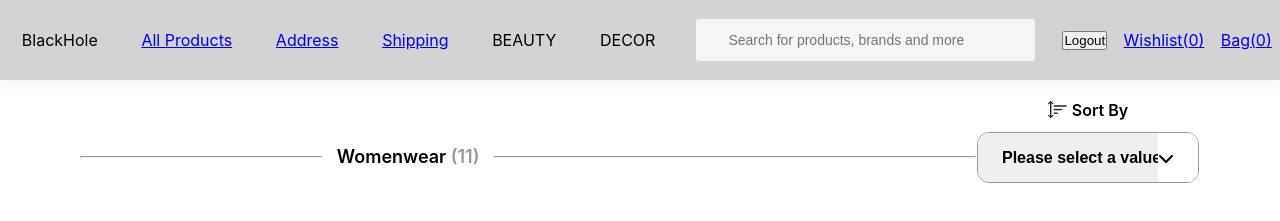
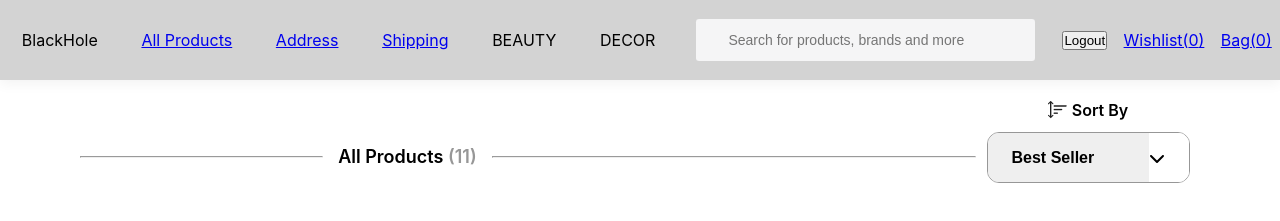
Before and after one commit to vikrantaroraa/ecommerce-app, a React (Create React App) app: page / in a window 1280 px wide. Shown: the top 221 px of the page. Built offline with nearby package versions, Linux system fonts and the light colour scheme.

Commit message:
feat: completed stateful url feature implementation for sort and filter

```diff
--- a/src/Pages/Shop/AllProducts.tsx
+++ b/src/Pages/Shop/AllProducts.tsx
@@ -9,29 +9,71 @@ import SimilarProductsCard from "src/components/SimilarProductsCard/SimilarProdu
 import { FontAwesomeIcon } from "@fortawesome/react-fontawesome";
 import { faChevronDown } from "@fortawesome/free-solid-svg-icons";
 import { allProducts } from "src/api/all-products";
-import sortBy from "src/assets/svg/sortBy.jpg";
+import sortByIcon from "src/assets/svg/sortByIcon.jpg";
 import {
   checkboxFilterNames,
   checkboxFiltersList,
   FilterObject,
+  sortByOptions,
 } from "src/context/sort-and-filter-store/checkboxFiltersList";
 import { useSortAndFilter } from "src/context/sort-and-filter-store/sort-and-filter-context";
 import PriceFilterComponent from "src/components/PriceFilterComponent/PriceFilterComponent";
+import React, { useEffect } from "react";
 // import sortBy from "src/assets/svg/sortBy.svg";
-
-const sortByOptions = [
-  "Please select a value",
-  "Best Seller",
-  "Price: Low to High",
-  "Price: High to Low",
-  "New Arrival",
-  "Popularity",
-];
 
 const AllProducts = () => {
   const [searchParams, setSearchParams] = useSearchParams();
-  const { dispatch: productDispatch } = useCart();
+  // const { dispatch: productDispatch } = useCart();
   const { state, dispatch: sortAndFilterDispatch } = useSortAndFilter();
+
+  useEffect(() => {
+    const currentStatefulUrl = window.location;
+    const currentSearchParams = new URLSearchParams(currentStatefulUrl.search);
+    const allCheckBoxFilters = [...checkboxFilterNames];
+
+    // extracting all applied checkbox filters from URL and applying them on page render
+    allCheckBoxFilters.map((filterName) => {
+      const filterTypeDecapitalised =
+        filterName.charAt(0).toLowerCase() + filterName.slice(1);
+      const allCurrentlyAppliedCheckboxFilters = currentSearchParams.getAll(
+        filterTypeDecapitalised
+      );
+      const appliedFiltersArrayLength =
+        allCurrentlyAppliedCheckboxFilters.length;
+      if (appliedFiltersArrayLength > 0) {
+        for (let i = 0; i < appliedFiltersArrayLength; i++) {
+          const appliedFilterObject = checkboxFiltersList[
+            filterName as keyof typeof checkboxFiltersList
+          ].filter(
+            ({ urlParameter }) =>
+              urlParameter === allCurrentlyAppliedCheckboxFilters[i]
+          );
+          const dispatchAction = appliedFilterObject[0].dispatchAction;
+          sortAndFilterDispatch({ type: `${dispatchAction}` });
+        }
+      }
+    });
+
+    // extracting applied sort option from URL and applying it on page render
+    const currentlyAppliedSortOption = currentSearchParams.get("sort");
+    if (currentlyAppliedSortOption) {
+      const appliedSortOptionObject = sortByOptions.filter(
+        ({ urlParameter }) => urlParameter === currentlyAppliedSortOption
+      );
+      const dispatchPayload = appliedSortOptionObject[0].dispatchPayload;
+      sortAndFilterDispatch({ type: "SORT", payload: `${dispatchPayload}` });
+    }
+
+    // extracting applied price filter value from URL and applying it on page render
+    const currentlyAppliedPriceFilterValue = searchParams.get("max-price");
+    if (currentlyAppliedPriceFilterValue) {
+      sortAndFilterDispatch({
+        type: "CHANGE_PRICE_RANGE",
+        payload: currentlyAppliedPriceFilterValue,
+      });
+    }
+  }, []);
+
   const {
     originalDataList,
     showMenProducts,
@@ -64,10 +106,11 @@ const AllProducts = () => {
     show7DaysDeliveryProducts,
     show15DaysDeliveryProducts,
     priceRange,
+    sortBy,
   } = state;
 
   const getFilteredData = (
-    productsUnderPriceRange: typeof allProducts,
+    sortedData: typeof allProducts,
     {
       showMenProducts,
       showWomenProducts,
@@ -100,7 +143,7 @@ const AllProducts = () => {
       show15DaysDeliveryProducts,
     }: any
   ) => {
-    return productsUnderPriceRange
+    return sortedData
       .filter(({ gender }: any) => (showMenProducts ? gender === "Men" : true))
       .filter(({ gender }) => (showWomenProducts ? gender === "Women" : true))
       .filter(({ sizesAvailable }) =>
@@ -185,12 +228,33 @@ const AllProducts = () => {
     return originalDataList;
   };
 
+  const getSortedData = (
+    productsUnderPriceRange: typeof allProducts,
+    sortBy: string | null
+  ) => {
+    if (sortBy && sortBy === "PRICE_LOW_TO_HIGH") {
+      return productsUnderPriceRange.sort(
+        (a, b) => Number(a.price) - Number(b.price)
+      );
+    }
+
+    if (sortBy && sortBy === "PRICE_HIGH_TO_LOW") {
+      return productsUnderPriceRange.sort(
+        (a, b) => Number(b.price) - Number(a.price)
+      );
+    }
+
+    return productsUnderPriceRange;
+  };
+
   const productsUnderPriceRange = getProductsUnderPriceRange(
     originalDataList,
     priceRange
   );
 
-  const filteredData = getFilteredData(productsUnderPriceRange, {
+  const sortedData = getSortedData(productsUnderPriceRange, sortBy);
+
+  const filteredData = getFilteredData(sortedData, {
     showMenProducts,
     showWomenProducts,
     showExtraSmallSize,
@@ -222,7 +286,9 @@ const AllProducts = () => {
     show15DaysDeliveryProducts,
   });
 
-  const handleCheckboxFilterClick = (event: any) => {
+  const handleCheckboxFilterClick = (
+    event: React.ChangeEvent<HTMLInputElement>
+  ) => {
     const { name, value } = event.currentTarget;
     // console.log({ name }, { value });
     const currentSearchParams = new URLSearchParams(searchParams);
@@ -252,43 +318,73 @@ const AllProducts = () => {
     }
   };
 
+  const triggerSortDispatch = (event: React.ChangeEvent<HTMLSelectElement>) => {
+    const { value } = event.target;
+    const selectedOption = sortByOptions.find(
+      ({ urlParameter }) => urlParameter === value
+    );
+    const dispatchPayload = selectedOption!.dispatchPayload;
+    // console.log({ dispatchPayload });
+    sortAndFilterDispatch({ type: "SORT", payload: `${dispatchPayload}` });
+  };
+
+  const handleSortByFilterClick = (
+    event: React.ChangeEvent<HTMLSelectElement>
+  ) => {
+    const { name, value } = event.currentTarget;
+    // console.log("ye hai name value", { name }, { value });
+    const currentSearchParams = new URLSearchParams(searchParams);
+    // console.log("Line 206 currentSearchParams", currentSearchParams.toString());
+
+    currentSearchParams.set(name, value);
+    setSearchParams(currentSearchParams);
+  };
+
+  const handlePriceFilterClick = (
+    event: React.ChangeEvent<HTMLInputElement>
+  ) => {
+    const { name, value } = event.currentTarget;
+    const currentSearchParams = new URLSearchParams(searchParams);
+    // console.log({ name }, { value });
+    // console.log(currentSearchParams.toString());
+    currentSearchParams.set(name, value);
+    setSearchParams(currentSearchParams);
+  };
+
   return (
     <div className={styles["all-products"]}>
       <div className={styles["product-category-info-and-sortby-container"]}>
         <div className={styles["product-category-info"]}>
           <hr className={styles["first-hr"]} />
           <span className={styles["product-category-heading"]}>
-            Womenwear <span className={styles["number-of-items"]}>(11)</span>
+            All Products <span className={styles["number-of-items"]}>(11)</span>
           </span>
           <hr className={styles["second-hr"]} />
         </div>
         <div className={styles["sortby-container"]}>
           <div className={styles["sortby-heading-and-icon"]}>
-            <img src={sortBy} alt="Sort By" />
+            <img src={sortByIcon} alt="Sort By" />
             <span className={styles["sortby-heading"]}>Sort By</span>
           </div>
           <div className={styles["sortby-dropdown-container"]}>
             <select
-              onChange={(e) => {
-                console.log("from select", e.target.value);
+              className={styles["sortby-dropdown"]}
+              name="sort"
+              onChange={(event) => {
+                triggerSortDispatch(event);
+                handleSortByFilterClick(event);
               }}
-              onMouseDown={(e) => {
-                // e.preventDefault();
-              }}
-              className={styles["sortby-dropdown"]}
-              name="sortBy"
-              id="sortBy"
             >
-              {sortByOptions.map((size) => (
-                <option
-                  onSelect={(e) => {
-                    console.log(e.target);
-                  }}
-                  value={size}
-                >
-                  {size}
-                </option>
-              ))}
+              {sortByOptions.map(
+                ({ filterLabel, urlParameter, dispatchPayload }) => (
+                  <option
+                    value={urlParameter}
+                    selected={sortBy && sortBy === `${dispatchPayload}`}
+                  >
+                    {filterLabel}
+                  </option>
+                )
+              )}
             </select>
             <div className={styles["hidden-div"]}>
               <FontAwesomeIcon icon={faChevronDown} />
@@ -300,7 +396,15 @@ const AllProducts = () => {
         <div className={styles["product-filters"]}>
           <div className={styles["filters-heading-and-reset-button"]}>
             <span className={styles["filters-heading"]}>Filters</span>
-            <button className={styles["reset-button"]}>Reset</button>
+            <button
+              className={styles["reset-button"]}
+              onClick={() => {
+                sortAndFilterDispatch({ type: "REMOVE_ALL_FILTERS" });
+                setSearchParams({});
+              }}
+            >
+              Reset
+            </button>
           </div>
           <>
             <div className={styles["filter-container"]}>
@@ -309,11 +413,11 @@ const AllProducts = () => {
                   filterName="max-price"
                   filterValue={priceRange}
                   onPriceFilterChange={(event) => {
-                    console.log("Price value: ", event.target.value);
                     sortAndFilterDispatch({
                       type: "CHANGE_PRICE_RANGE",
                       payload: event.target.value,
                     });
+                    handlePriceFilterClick(event);
                   }}
                 />
               </FilterCategoryCollapsibleComponent>
--- a/src/context/sort-and-filter-store/checkboxFiltersList.ts
+++ b/src/context/sort-and-filter-store/checkboxFiltersList.ts
@@ -175,19 +175,19 @@ export const checkboxFiltersList = {
   Delivery: [
     {
       filterLabel: "1 Day",
-      urlParameter: "1-day",
+      urlParameter: "1",
       dispatchAction: "TOGGLE_SHOW_1_DAY_DELIVERY_PRODUCTS",
       statVariableName: "show1DayDeliveryProducts",
     },
     {
       filterLabel: "7 Days",
-      urlParameter: "7-days",
+      urlParameter: "7",
       dispatchAction: "TOGGLE_SHOW_7_DAYS_DELIVERY_PRODUCTS",
       statVariableName: "show7DaysDeliveryProducts",
     },
     {
       filterLabel: "15 Days",
-      urlParameter: "15-days",
+      urlParameter: "15",
       dispatchAction: "TOGGLE_SHOW_15_DAYS_DELIVERY_PRODUCTS",
       statVariableName: "show15DaysDeliveryProducts",
     },
@@ -195,3 +195,36 @@ export const checkboxFiltersList = {
 };
 
 export const checkboxFilterNames = Object.keys(checkboxFiltersList);
+
+export const sortByOptions = [
+  {
+    filterLabel: "Best Seller",
+    urlParameter: "best-seller",
+    dispatchPayload: "BEST_SELLER",
+    stateVariableName: "sortBy",
+  },
+  {
+    filterLabel: "Price: Low to High",
+    urlParameter: "low-to-high",
+    dispatchPayload: "PRICE_LOW_TO_HIGH",
+    stateVariableName: "sortBy",
+  },
+  {
+    filterLabel: "Price: High to Low",
+    urlParameter: "high-to-low",
+    dispatchPayload: "PRICE_HIGH_TO_LOW",
+    stateVariableName: "sortBy",
+  },
+  {
+    filterLabel: "New Arrival",
+    urlParameter: "new-arrival",
+    dispatchPayload: "NEW_ARRIVAL",
+    stateVariableName: "sortBy",
+  },
+  {
+    filterLabel: "Popularity",
+    urlParameter: "popularity",
+    dispatchPayload: "POPULARITY",
+    stateVariableName: "sortBy",
+  },
+];
```
Also changed, not shown: src/assets/svg/sortByIcon.jpg (renamed from src/assets/svg/sortBy.jpg), src/assets/svg/sortByIcon.svg (renamed from src/assets/svg/sortBy.svg).
